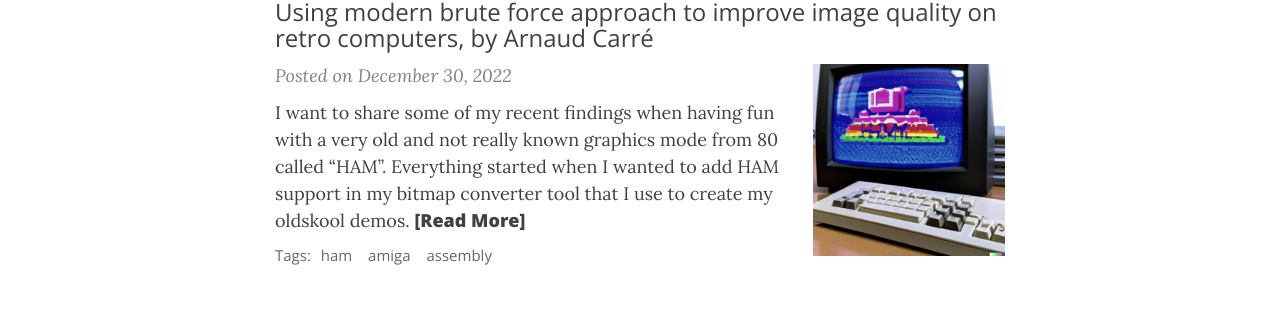
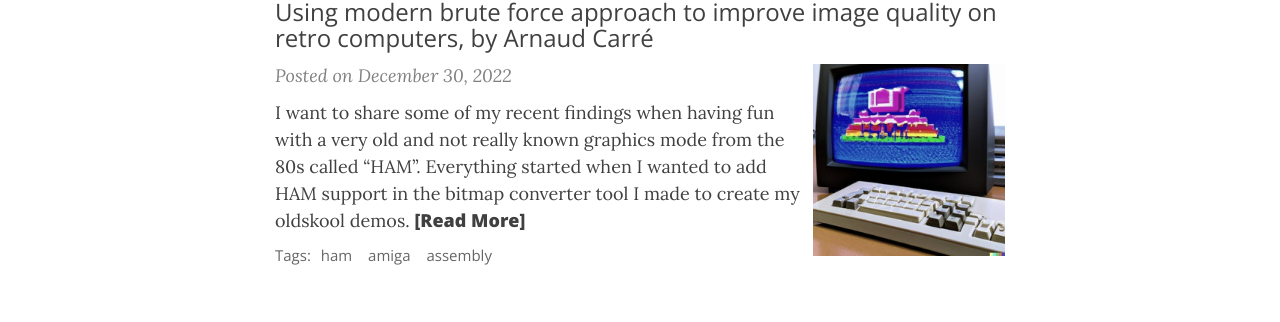
Before and after one commit to arnaud-carre/arnaud-carre.github.io, a Jekyll site: the page built from index.html, in a window 1280 px wide and 1366 px high. Shown: the part 781-1103 px from the top of the window. Built offline with Jekyll 4.4.1, drawn with Linux system fonts in a browser that asks for light colours; nearby versions of some CDN libraries; the list of posts is cut into pages by our own code.

Commit message:
some english fixes (thanks soundy!)

```diff
--- a/_posts/2022-12-30-amiga-ham.md
+++ b/_posts/2022-12-30-amiga-ham.md
@@ -8,7 +8,7 @@ comments: true
 tags: [ham, amiga, assembly]
 ---
 
-I want to share some of my recent findings when having fun with a very old and not really known graphics mode from 80 called "HAM". Everything started when I wanted to add HAM support in my bitmap converter tool that I use to create my oldskool demos.
+I want to share some of my recent findings when having fun with a very old and not really known graphics mode from the 80s called "HAM". Everything started when I wanted to add HAM support in the bitmap converter tool I made to create my oldskool demos.
 
 ## The challenge
 Nowadays you don't even notice when looking at photos in your web browser. But back in time, displaying a "realistic" image on screen was really a challenge. So let's say you want to display this nice 16 million colors picture (24bits) on your old Amiga 500 computer.
@@ -17,12 +17,12 @@ Nowadays you don't even notice when looking at photos in your web browser. But b
 <img src="../assets/img/ham/perso1_24.png" width="100%">
 _Image courtesy of Farfar/lns_
 
-Basic Amiga could only use 32 colors, chosen from a 12bits depth palette only (4096 colors). So if you convert this picture to 32 colors using any PC tool you'll probably get that:
+The "off the shelves" Amiga could only display 32 simultaneous colors picked from a 12bits (4096 colors) palette. So if you convert this picture to 32 colors using any PC tool you'll probably get that:
 
 *32 colors palette, 12bits depth*
 <img src="../assets/img/ham/perso1_12_32c.png" width="100%">
 
-This doesn't look great right? A palette of 32 colors is just not enough to display this kind of colorfull image.
+This doesn't look great right? A palette of 32 colors is just not enough to display this kind of colorful image.
 
 ## What is HAM?
 HAM stands for "Hold And Modify" and is a really tricky video mode introduced by Commodore on their famous Amiga machine. Amiga engineers were ahead of time when they designed this mode. Standard video mode is palette indexed only. That is, a pixel is a 5bits index over a 32color palette.
@@ -60,7 +60,7 @@ There is tons of literature about "perceptual" colors calculation (1). The probl
 
 
 ## First fast version of the HAM converter
-So I wanted to give it a try and convert some images to this mode. My naive converter just used this algorithm. At the start of each line, I set current_color to black. Then, for each pixel of the line, I try all 16 possible values of R, all 16 values of G and 16 values of B. That is 48 iterations only ( because HAM can only change one component at a time, R, G or B ). For these 48 possibilities, I keep the closest one to the original pixel color. ( using a color distance function, some talk about that at the end).
+So I wanted to give it a try and convert some images to this mode. My naive converter just used this algorithm. At the start of each line, I set current_color to black. Then, for each pixel of the line, I try all 16 possible values of R, all 16 values of G and 16 values of B. That is 48 iterations only ( because HAM can only change one component at a time, R, G or B ). For these 48 possibilities, I keep the closest one to the original pixel color, using the color distance function.
 So far so good, it runs immediately on modern PC and produced that kind of awesome image:
 
 *HAM 12bits, no palette use*
```
Also changed, not shown: aboutme.md (+1 -1 lines).
